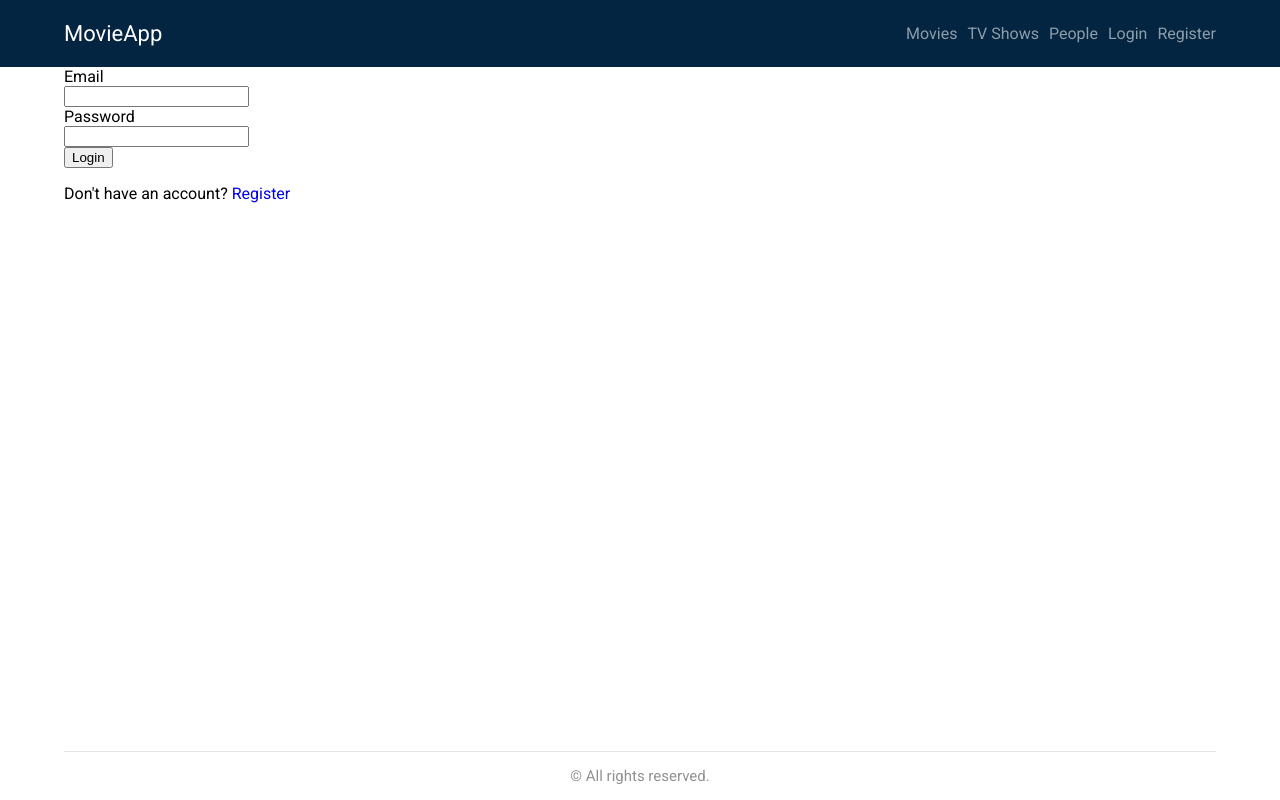
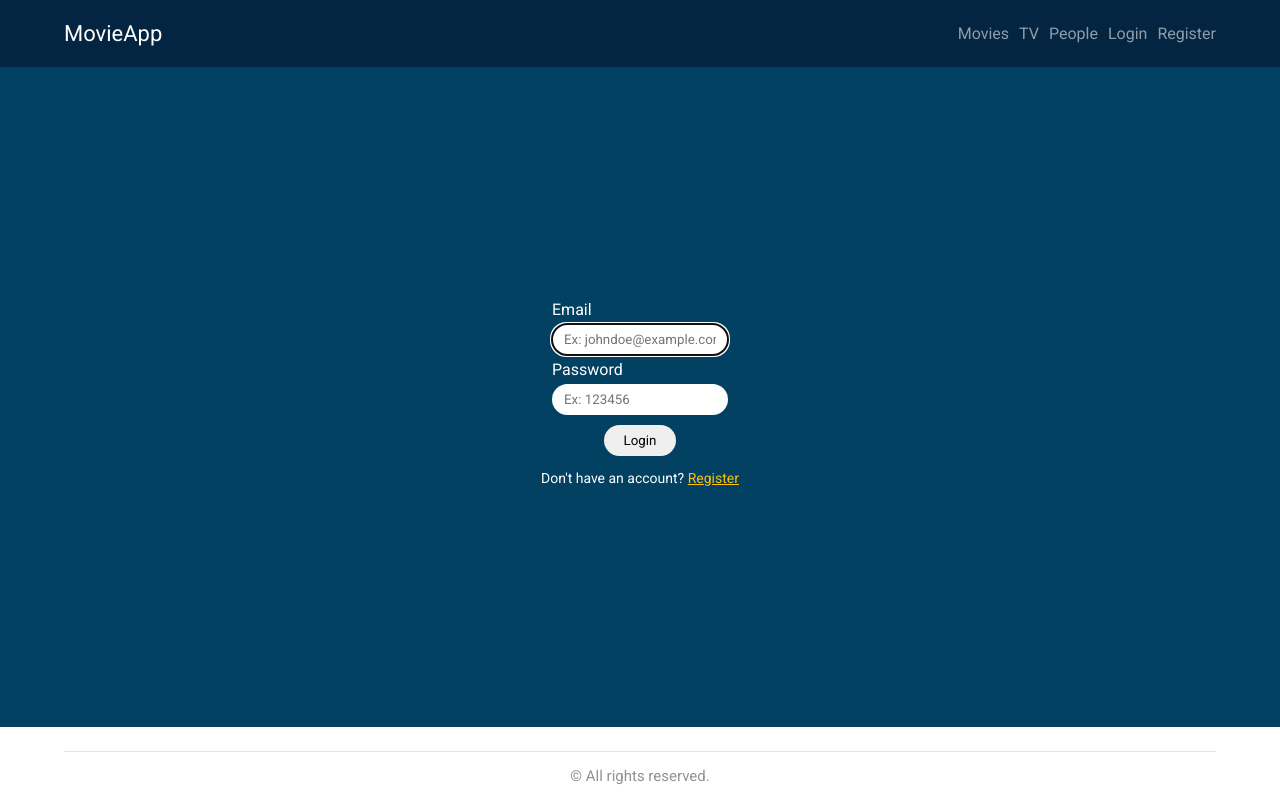
Before and after one commit to Kajaia/react-movieapp, a React (Vite) app: page /login in a window 1280 px wide. Built offline with nearby package versions, Linux system fonts and the light colour scheme; no server answers.

Commit message:
Added login/register styling

```diff
--- a/src/components/layouts/Navbar.jsx
+++ b/src/components/layouts/Navbar.jsx
@@ -19,7 +19,7 @@ export default function Navbar() {
           </li>
           <li className="nav-item">
             <NavLink className="nav-link" to="/tv">
-              TV Shows
+              TV
             </NavLink>
           </li>
           <li className="nav-item">
--- a/src/index.css
+++ b/src/index.css
@@ -2,11 +2,11 @@
 
 * {
     box-sizing: border-box;
+    font-family: "Roboto", sans-serif;
 }
 
 body {
     margin: 0 auto;
-    font-family: "Roboto", sans-serif;
 }
 
 #root {
@@ -270,6 +270,49 @@ label {
     display: block;
 }
 
+.auth {
+    display: flex;
+    flex-direction: column;
+    align-items: center;
+    justify-content: center;
+    min-height: 70dvh;
+}
+
+.auth label {
+    color: #fff;
+    margin: 5px 0;
+}
+
+.auth input {
+    border-radius: 50px;
+    border: none;
+    padding: 8px 12px;
+}
+
+.auth button {
+    border-radius: 50px;
+    border: none;
+    padding: 8px 20px;
+    transition: 0.3s;
+    margin-top: 10px;
+}
+
+.auth button:hover {
+    background-color: #042541;
+    color: #fff;
+    cursor: pointer;
+}
+
+.auth p {
+    color: #fff;
+    font-size: 14px;
+}
+
+.auth a {
+    color: #FEC008;
+    text-decoration: underline;
+}
+
 @media screen and (max-width: 992px) {
     .flex {
         flex-direction: column;
@@ -279,4 +322,9 @@ label {
         width: 100%;
         height: 100%;
     }
+
+    .nav-links {
+        max-width: 300px;
+        overflow-x: auto;
+    }
 }
--- a/src/pages/LoginPage.jsx
+++ b/src/pages/LoginPage.jsx
@@ -1,6 +1,7 @@
 import { useContext, useState } from "react";
 import { Link } from "react-router-dom";
 import { UserContext } from "../contexts/UserContext";
+import Header from "../components/layouts/Header";
 
 export default function LoginPage() {
   const { login } = useContext(UserContext);
@@ -15,8 +16,8 @@ export default function LoginPage() {
   };
 
   return (
-    <div className="container">
-      <form onSubmit={(e) => handleForm(e)}>
+    <Header>
+      <form className="auth" onSubmit={(e) => handleForm(e)}>
         <div>
           <label htmlFor="email">Email</label>
           <input
@@ -24,6 +25,8 @@ export default function LoginPage() {
             id="email"
             value={email}
             onChange={(e) => setEmail(e.target.value)}
+            autoFocus={true}
+            placeholder="Ex: johndoe@example.com"
             required
           />
         </div>
@@ -34,6 +37,7 @@ export default function LoginPage() {
             id="password"
             value={password}
             onChange={(e) => setPassword(e.target.value)}
+            placeholder="Ex: 123456"
             required
           />
         </div>
@@ -46,6 +50,6 @@ export default function LoginPage() {
           </p>
         </div>
       </form>
-    </div>
+    </Header>
   );
 }
--- a/src/pages/RegisterPage.jsx
+++ b/src/pages/RegisterPage.jsx
@@ -2,6 +2,7 @@ import { useContext, useState } from "react";
 import { Link } from "react-router-dom";
 import { UserContext } from "../contexts/UserContext";
 import { alert } from "../helpers";
+import Header from "../components/layouts/Header";
 
 export default function RegisterPage() {
   const { register } = useContext(UserContext);
@@ -19,8 +20,8 @@ export default function RegisterPage() {
   };
 
   return (
-    <div className="container">
-      <form onSubmit={(e) => handleForm(e)}>
+    <Header>
+      <form className="auth" onSubmit={(e) => handleForm(e)}>
         <div>
           <label htmlFor="email">Email</label>
           <input
@@ -28,6 +29,8 @@ export default function RegisterPage() {
             id="email"
             value={email}
             onChange={(e) => setEmail(e.target.value)}
+            autoFocus={true}
+            placeholder="Ex: johndoe@example.com"
             required
           />
         </div>
@@ -38,6 +41,7 @@ export default function RegisterPage() {
             id="password"
             value={password}
             onChange={(e) => setPassword(e.target.value)}
+            placeholder="Ex: 123456"
             required
           />
         </div>
@@ -48,6 +52,7 @@ export default function RegisterPage() {
             id="repeat_password"
             value={repeatPassword}
             onChange={(e) => setRepeatPassword(e.target.value)}
+            placeholder="Ex: 123456"
             required
           />
         </div>
@@ -60,6 +65,6 @@ export default function RegisterPage() {
           </p>
         </div>
       </form>
-    </div>
+    </Header>
   );
 }
```
